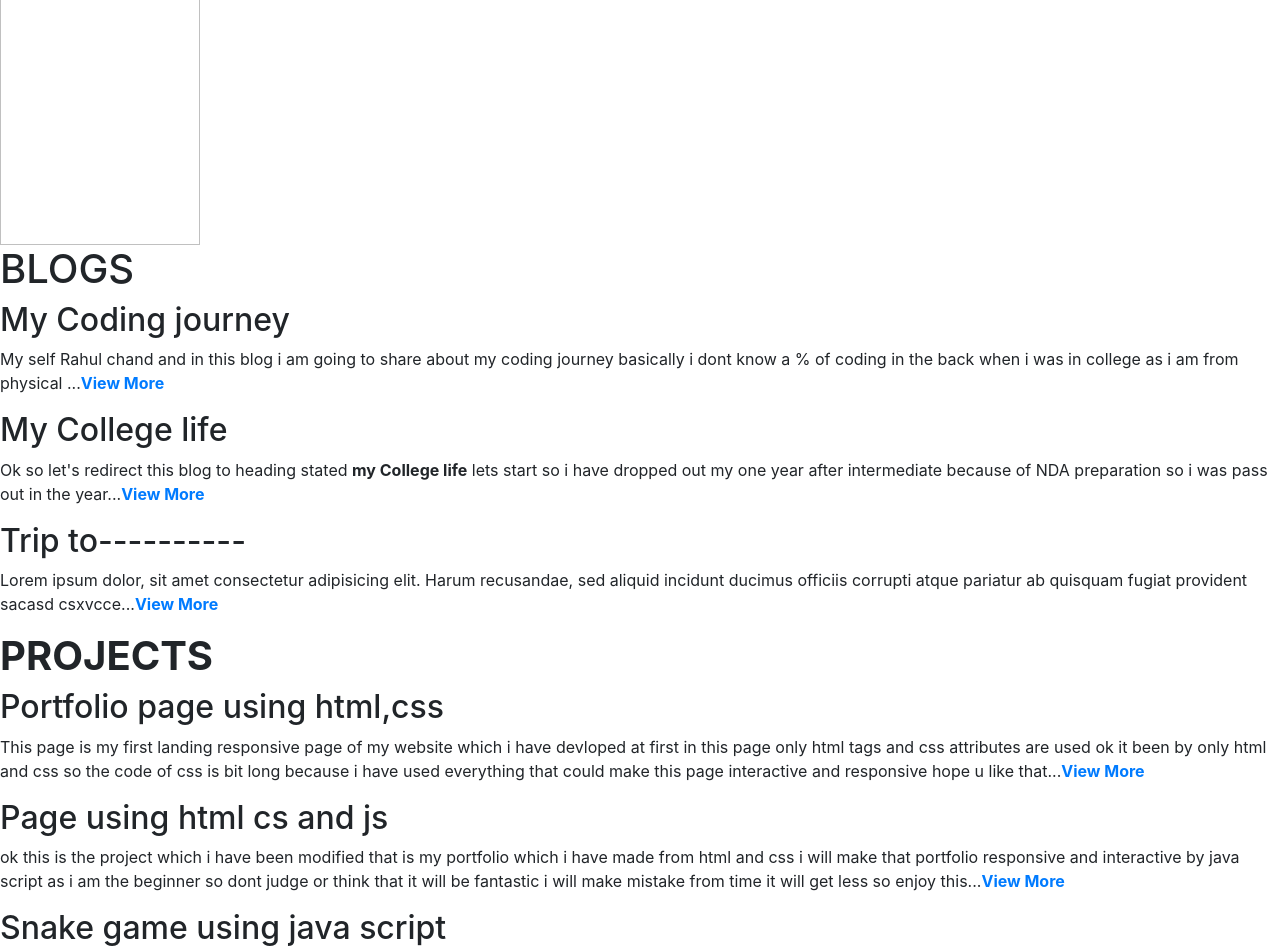
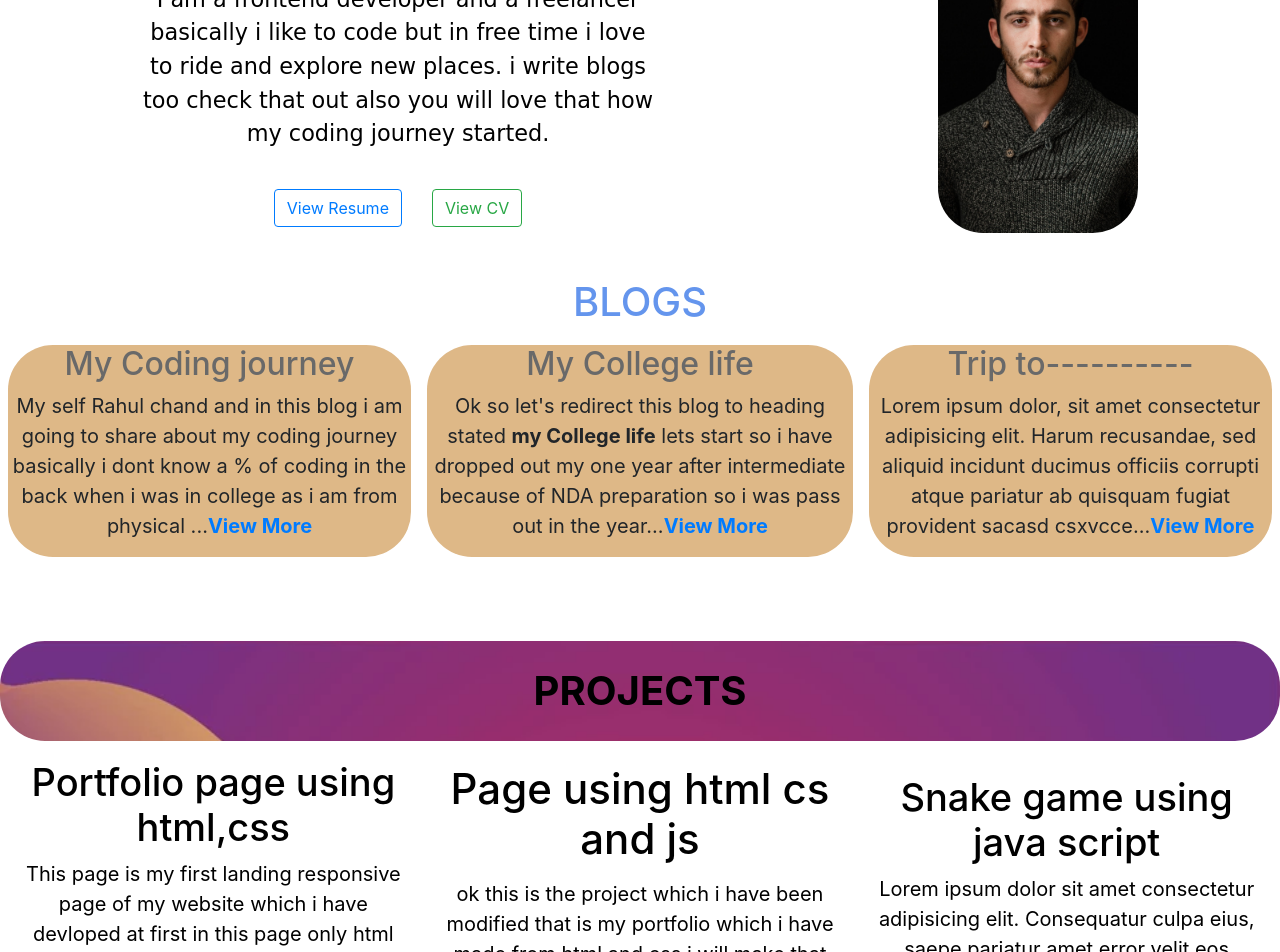
Before and after one commit to rahulchand11/Resume, a plain HTML site: page index.html in a window 1280 px wide. Shown: the part 651-1603 px from the top of the page. Drawn offline with nearby package versions, Linux system fonts and the light colour scheme; files whose address does not match are found by name.

Commit message:
Update index.html

```diff
--- a/index.html
+++ b/index.html
@@ -8,8 +8,8 @@
         integrity="sha384-B0vP5xmATw1+K9KRQjQERJvTumQW0nPEzvF6L/Z6nronJ3oUOFUFpCjEUQouq2+l" crossorigin="anonymous">
     <link rel="preconnect" href="https://fonts.gstatic.com">
     <link href="https://fonts.googleapis.com/css2?family=Dancing+Script&display=swap" rel="stylesheet">
-    <link href="..\CSS\style3.css" media="screen and (max-width:1000px)" rel="stylesheet">
-    <link href="..\CSS\style2.css" rel="stylesheet">
+    <link href="style3.css" media="screen and (max-width:1000px)" rel="stylesheet">
+    <link href="style2.css" rel="stylesheet">
     <title>
         index
     </title>
@@ -52,7 +52,7 @@
         </div>
         <div class="infob">
             <div class="img">
-                <img src="..\images\yo1.jpg" width="200px" height="300px" class="pro">
+                <img src="yo1.jpg" width="200px" height="300px" class="pro">
             </div>
         </div>
     </section>
```
